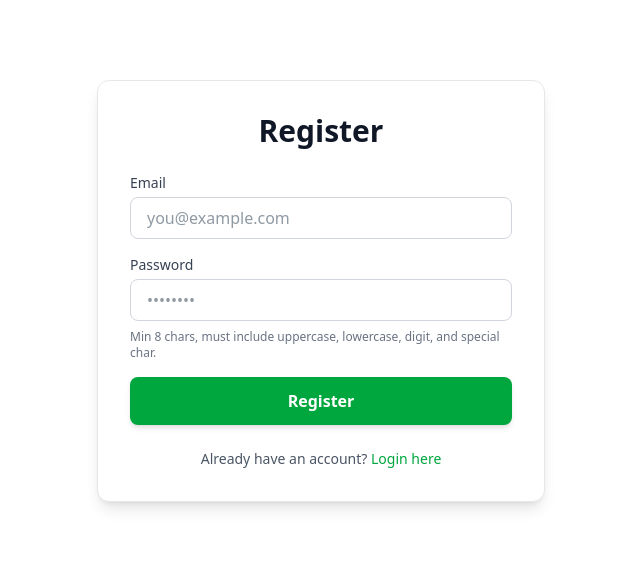
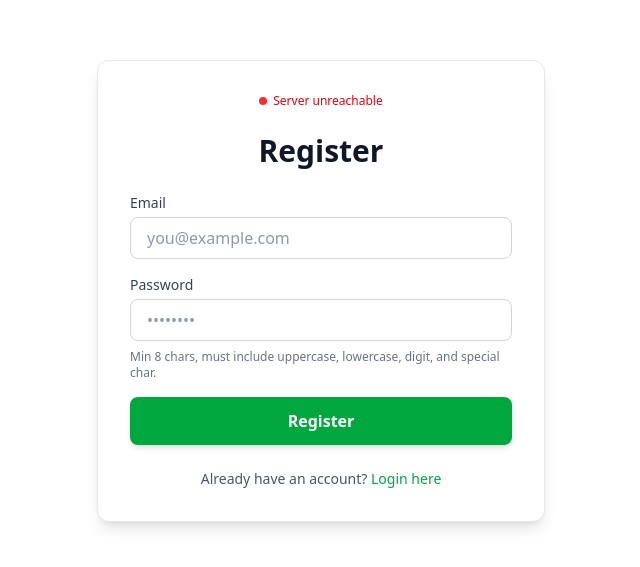
Before and after one commit to im24a-edenf/BattleShips_frontend, a React (Vite) app: page /register in a window 1280 px wide. Shown: the part 109-676 px from the top of the page, without its empty margins (319-959 px from the left). Built offline with nearby package versions, Linux system fonts and the light colour scheme; no server answers.

Commit message:
Add backend status indicator and loading states to auth forms

```diff
--- /dev/null
+++ b/src/components/BackendStatus.tsx
@@ -0,0 +1,76 @@
+import React, { useEffect, useState } from 'react';
+import axios from 'axios';
+
+type Status = 'checking' | 'online' | 'starting' | 'offline';
+
+const BASE_URL = (import.meta.env.VITE_API_BASE_URL as string | undefined) ?? '';
+const HEALTH_URL = `${BASE_URL}/actuator/health`;
+
+// Ping the health endpoint; resolve with how long it took
+const ping = (): Promise<number> => {
+  const start = Date.now();
+  return axios
+    .get(HEALTH_URL, { timeout: 40_000, withCredentials: false })
+    .then(() => Date.now() - start)
+    .catch((err) => {
+      // Render returns 200 even when warming up, but a network error means offline
+      if (axios.isAxiosError(err) && err.response) {
+        return Date.now() - start; // got a response — it's alive
+      }
+      throw err;
+    });
+};
+
+const BackendStatus: React.FC = () => {
+  const [status, setStatus] = useState<Status>('checking');
+  const [ms, setMs] = useState<number | null>(null);
+
+  useEffect(() => {
+    let cancelled = false;
+
+    const check = async () => {
+      setStatus('checking');
+      try {
+        const elapsed = await ping();
+        if (cancelled) return;
+        setMs(elapsed);
+        setStatus(elapsed > 8_000 ? 'starting' : 'online');
+      } catch {
+        if (!cancelled) setStatus('offline');
+      }
+    };
+
+    void check();
+    return () => { cancelled = true; };
+  }, []);
+
+  const dot: Record<Status, string> = {
+    checking: 'bg-yellow-400 animate-pulse',
+    online:   'bg-emerald-400',
+    starting: 'bg-orange-400 animate-pulse',
+    offline:  'bg-red-500',
+  };
+
+  const label: Record<Status, string> = {
+    checking: 'Connecting to server...',
+    online:   `Server online${ms ? ` (${ms}ms)` : ''}`,
+    starting: 'Server is waking up, please wait...',
+    offline:  'Server unreachable',
+  };
+
+  const textColor: Record<Status, string> = {
+    checking: 'text-yellow-600 dark:text-yellow-400',
+    online:   'text-emerald-600 dark:text-emerald-400',
+    starting: 'text-orange-600 dark:text-orange-400',
+    offline:  'text-red-600 dark:text-red-400',
+  };
+
+  return (
+    <div className={`flex items-center gap-1.5 text-xs font-medium ${textColor[status]}`}>
+      <span className={`w-2 h-2 rounded-full flex-shrink-0 ${dot[status]}`} />
+      {label[status]}
+    </div>
+  );
+};
+
+export default BackendStatus;
--- a/src/components/Login.tsx
+++ b/src/components/Login.tsx
@@ -5,6 +5,7 @@ import api from '../api/axios';
 import { useAuth } from '../AuthContext';
 import { parseAuthResponse } from '../authResponse';
 import { getLoginReason } from '../authNavigation';
+import BackendStatus from './BackendStatus';
 
 /**
  * Login Component
@@ -17,6 +18,7 @@ const Login: React.FC = () => {
   const [email, setEmail] = useState('');
   const [password, setPassword] = useState('');
   const [error, setError] = useState('');
+  const [isLoading, setIsLoading] = useState(false);
 
   // Hooks for navigating and managing authentication.
   const navigate = useNavigate();
@@ -30,31 +32,31 @@ const Login: React.FC = () => {
   const handleSubmit = async (e: React.FormEvent) => {
     e.preventDefault();
     setError('');
+    setIsLoading(true);
     try {
-      // Step 1: Send the email and password to the backend.
       const response = await api.post('/api/v1/auth/authenticate', { email, password });
       const { user, token } = parseAuthResponse(response.data);
-
-      // Step 2: If the backend says OK, we tell the 'AuthContext' to log in the user.
       login(user, token);
-
-      // Step 3: Redirect the user to the dashboard.
       navigate('/');
     } catch (err: unknown) {
-      // If something goes wrong (e.g., wrong password), we show an error message.
       if (axios.isAxiosError(err)) {
-        setError(err.response?.data?.message || 'Login failed');
+        setError(err.response?.data?.message || 'Login failed. Check your credentials.');
       } else if (err instanceof Error) {
         setError(err.message);
       } else {
         setError('An unexpected error occurred');
       }
+    } finally {
+      setIsLoading(false);
     }
   };
 
   return (
     <div className="flex items-center justify-center min-h-screen p-4">
       <div className="w-full max-w-md p-8 space-y-6 bg-white dark:bg-gray-800 rounded-xl shadow-lg border border-gray-200 dark:border-gray-700 text-center">
+        <div className="flex justify-center">
+          <BackendStatus />
+        </div>
         <h2 className="text-3xl font-bold text-gray-900 dark:text-white">Login</h2>
 
         {/* If there's an error, we display it here. */}
@@ -85,9 +87,11 @@ const Login: React.FC = () => {
           </div>
           <button
             type="submit"
-            className="w-full py-3 px-4 bg-blue-600 hover:bg-blue-700 text-white font-semibold rounded-lg shadow-md transition duration-200"
+            disabled={isLoading}
+            className="w-full py-3 px-4 bg-blue-600 hover:bg-blue-700 disabled:bg-blue-400 disabled:cursor-not-allowed text-white font-semibold rounded-lg shadow-md transition duration-200 flex items-center justify-center gap-2"
           >
-            Login
+            {isLoading && <span className="w-4 h-4 border-2 border-white border-t-transparent rounded-full animate-spin" />}
+            {isLoading ? 'Logging in...' : 'Login'}
           </button>
         </form>
 
--- a/src/components/Register.tsx
+++ b/src/components/Register.tsx
@@ -4,6 +4,7 @@ import axios from 'axios';
 import api from '../api/axios';
 import { useAuth } from '../AuthContext';
 import { parseAuthResponse } from '../authResponse';
+import BackendStatus from './BackendStatus';
 
 /**
  * Register Component
@@ -16,6 +17,7 @@ const Register: React.FC = () => {
   const [email, setEmail] = useState('');
   const [password, setPassword] = useState('');
   const [error, setError] = useState('');
+  const [isLoading, setIsLoading] = useState(false);
 
   const navigate = useNavigate();
   const { login } = useAuth();
@@ -26,31 +28,31 @@ const Register: React.FC = () => {
   const handleSubmit = async (e: React.FormEvent) => {
     e.preventDefault();
     setError('');
+    setIsLoading(true);
     try {
-      // Step 1: Send registration data to the backend.
       const response = await api.post('/api/v1/auth/register', { email, password, role: 'USER' });
       const { user, token } = parseAuthResponse(response.data);
-
-      // Step 2: If registration is successful, the backend usually logs the user in immediately.
       login(user, token);
-
-      // Step 3: Redirect to the dashboard.
       navigate('/');
     } catch (err: unknown) {
-      // Error handling for registration (e.g., if email is already taken).
       if (axios.isAxiosError(err)) {
-        setError(err.response?.data?.message || 'Registration failed');
+        setError(err.response?.data?.message || 'Registration failed. Email may already be in use.');
       } else if (err instanceof Error) {
         setError(err.message);
       } else {
         setError('An unexpected error occurred');
       }
+    } finally {
+      setIsLoading(false);
     }
   };
 
   return (
     <div className="flex items-center justify-center min-h-screen p-4">
       <div className="w-full max-w-md p-8 space-y-6 bg-white dark:bg-gray-800 rounded-xl shadow-lg border border-gray-200 dark:border-gray-700 text-center">
+        <div className="flex justify-center">
+          <BackendStatus />
+        </div>
         <h2 className="text-3xl font-bold text-gray-900 dark:text-white">Register</h2>
 
         {error && <p className="text-red-500 text-sm font-medium">{error}</p>}
@@ -83,9 +85,11 @@ const Register: React.FC = () => {
           </div>
           <button
             type="submit"
-            className="w-full py-3 px-4 bg-green-600 hover:bg-green-700 text-white font-semibold rounded-lg shadow-md transition duration-200"
+            disabled={isLoading}
+            className="w-full py-3 px-4 bg-green-600 hover:bg-green-700 disabled:bg-green-400 disabled:cursor-not-allowed text-white font-semibold rounded-lg shadow-md transition duration-200 flex items-center justify-center gap-2"
           >
-            Register
+            {isLoading && <span className="w-4 h-4 border-2 border-white border-t-transparent rounded-full animate-spin" />}
+            {isLoading ? 'Registering...' : 'Register'}
           </button>
         </form>
 
```
